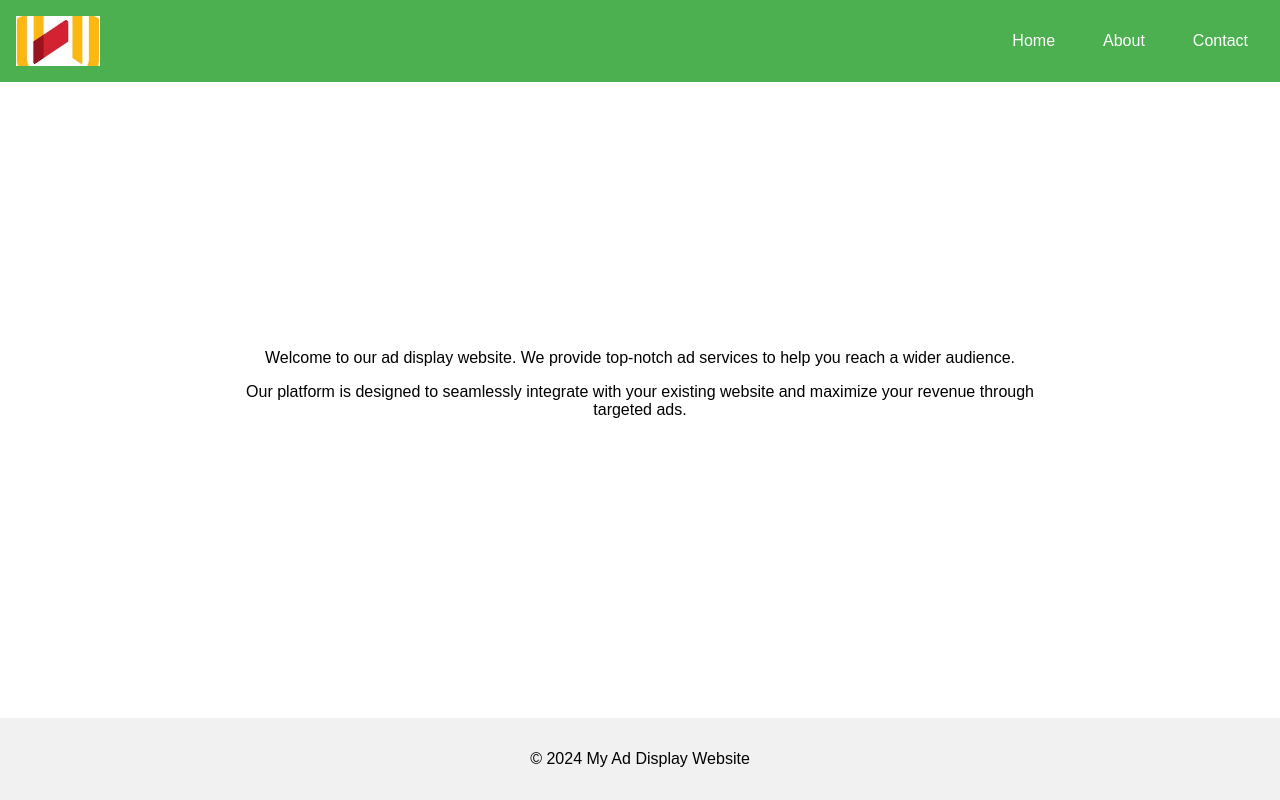
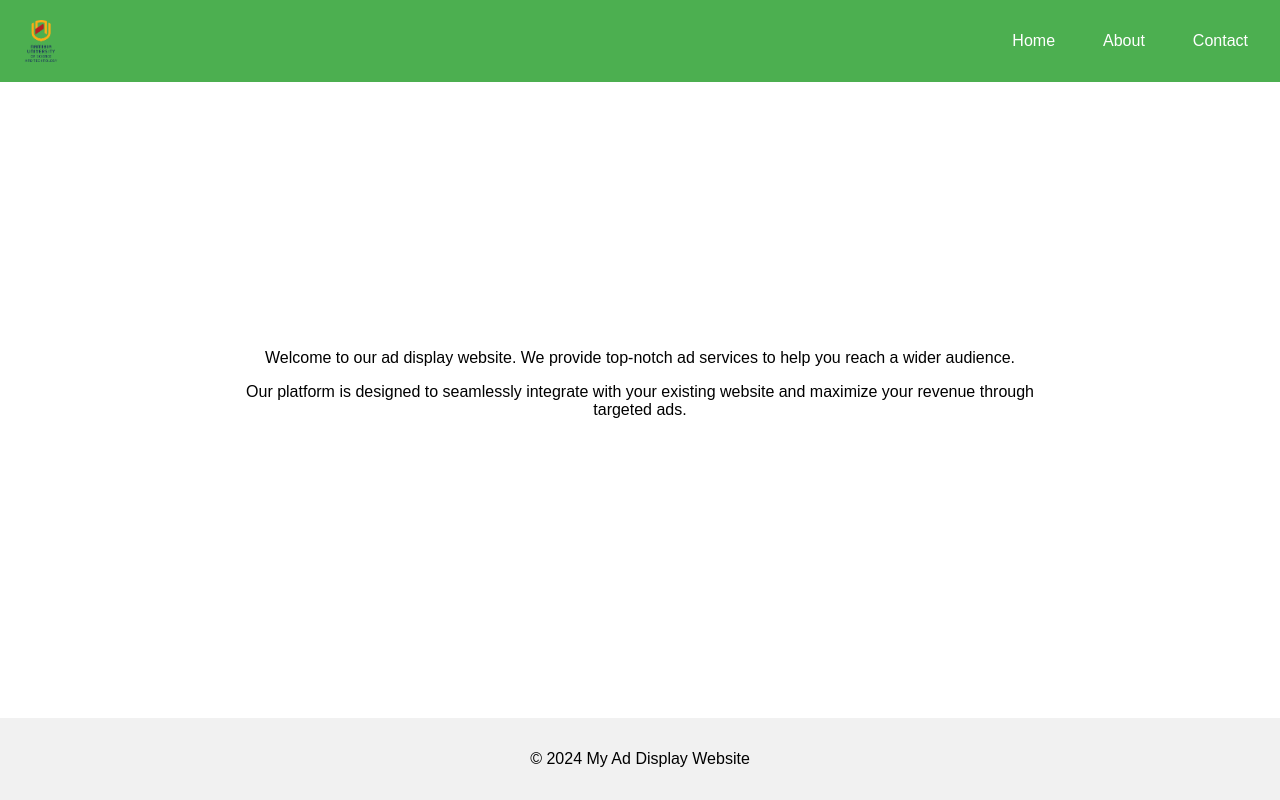
Before and after one commit to Besh3/Ad-Website.io, a plain HTML site: page index.html in a window 1280 px wide. Drawn offline with Linux system fonts and the light colour scheme; a script that the page names is missing.

Commit message:
logo changed

```diff
--- a/index.html
+++ b/index.html
@@ -9,7 +9,7 @@
 <body>
     <header>
         <div class="logo-container">
-            <img src="/images/logo.jpg" alt="Logo" class="logo">
+            <img src="/images/nust-logo.png" alt="Logo" class="logo">
         </div>
         <nav>
             <ul>
```
Also changed, not shown: images/nust-logo.png (added).
